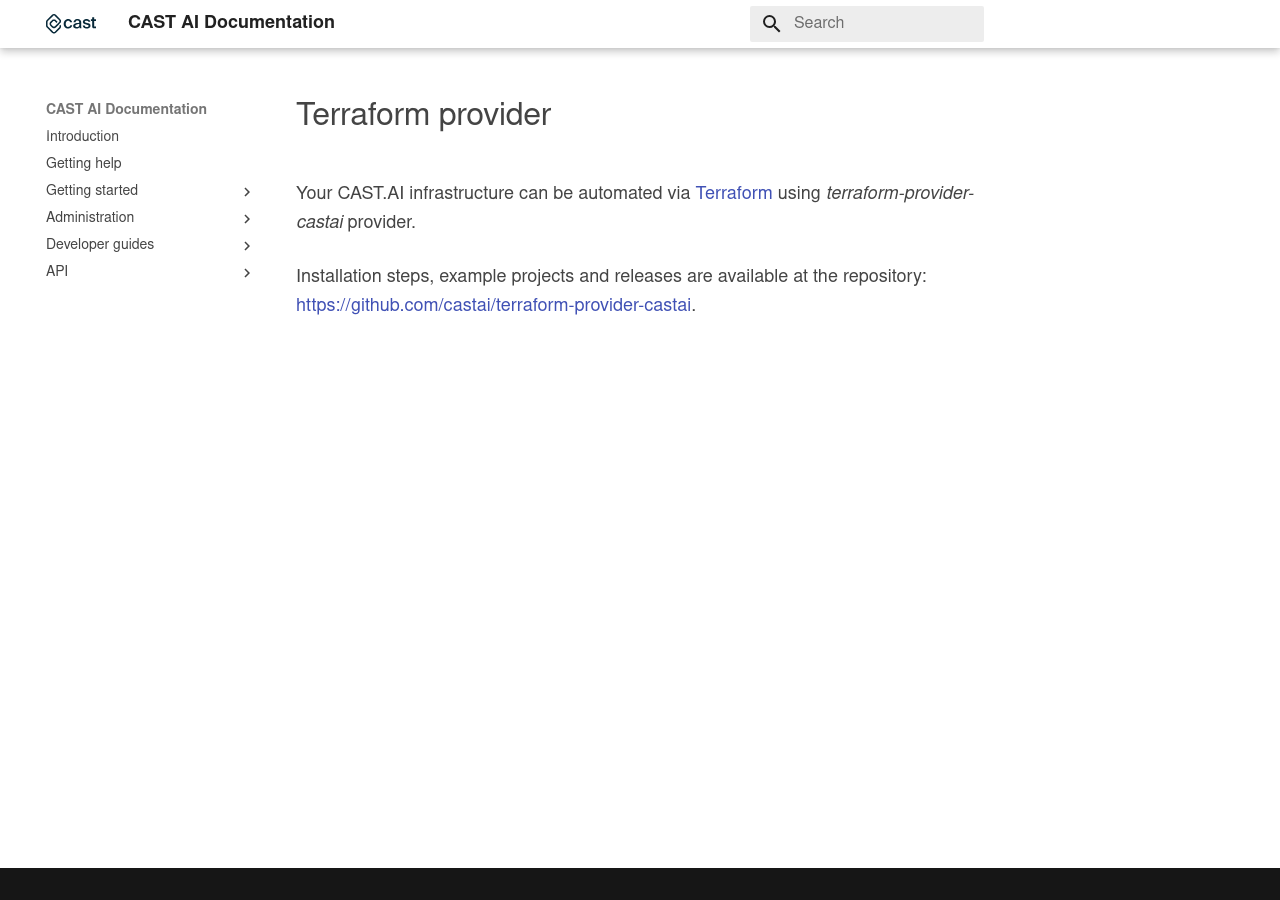
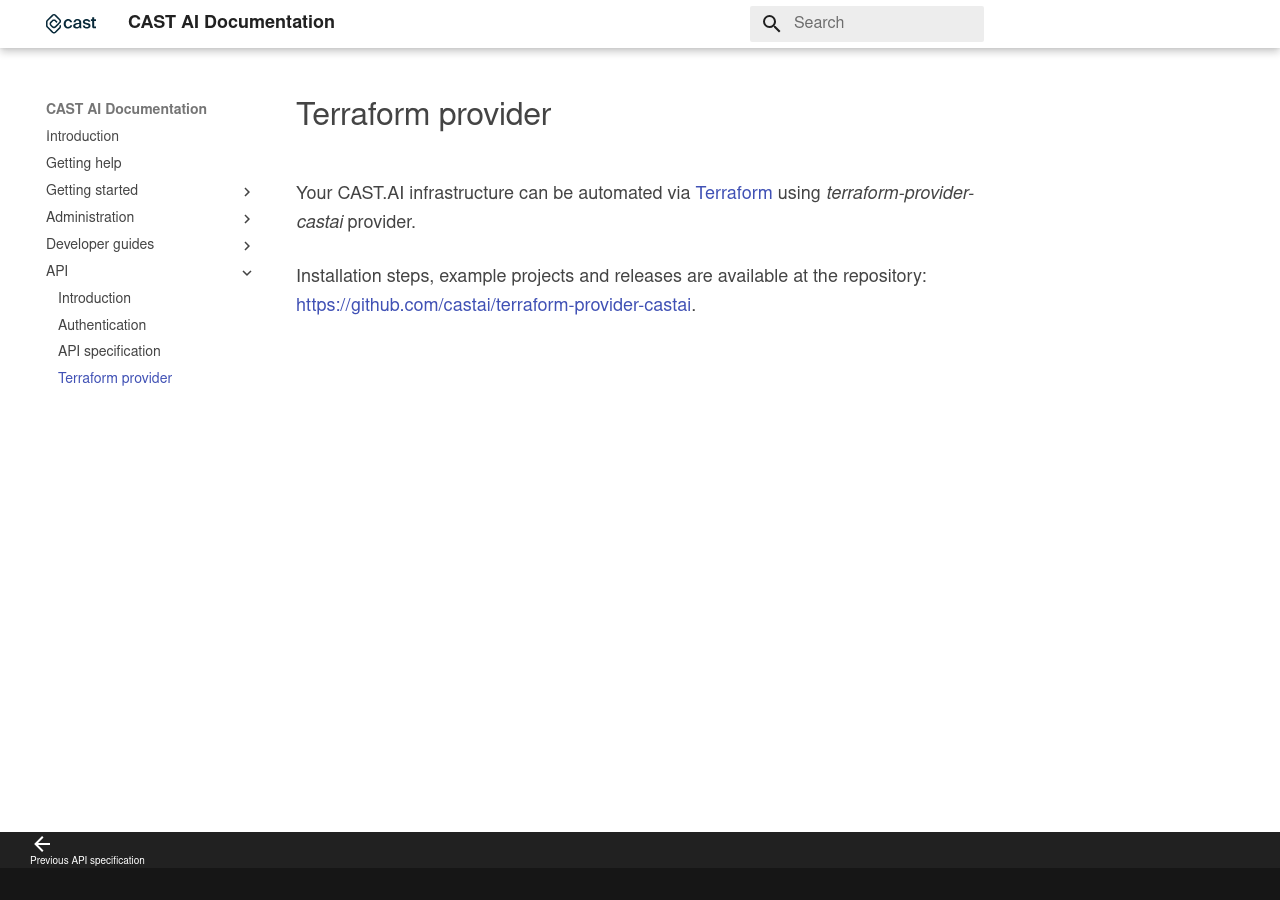
Before and after one commit to castai/docs, an MkDocs documentation site: the page built from docs/api/terraform-provider.md, in a window 1280 px wide. Built offline with MkDocs 1.6.1 and Material for MkDocs 9.7.7, drawn with Linux system fonts in a browser that asks for light colours; some web fonts are replaced.

Commit message:
bring back link to terraform provider page

```diff
--- a/mkdocs.yml
+++ b/mkdocs.yml
@@ -80,3 +80,4 @@
       - 'Introduction': api/overview.md
       - api/authentication.md
       - api/specification.md
+      - api/terraform-provider.md
```
